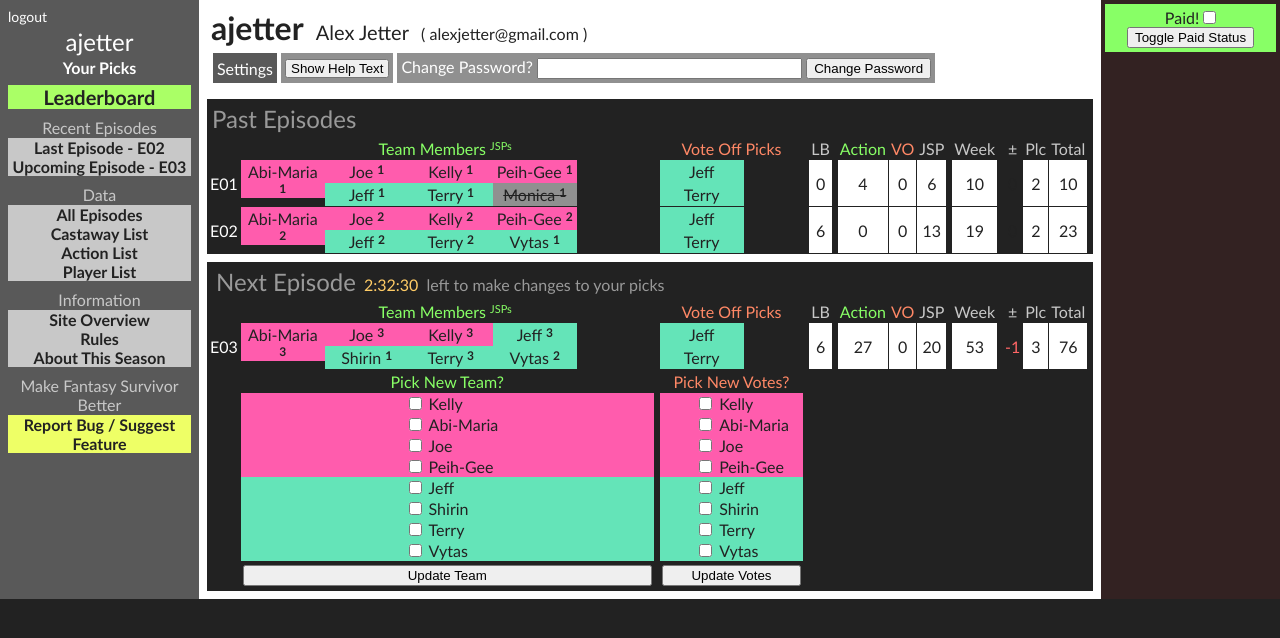
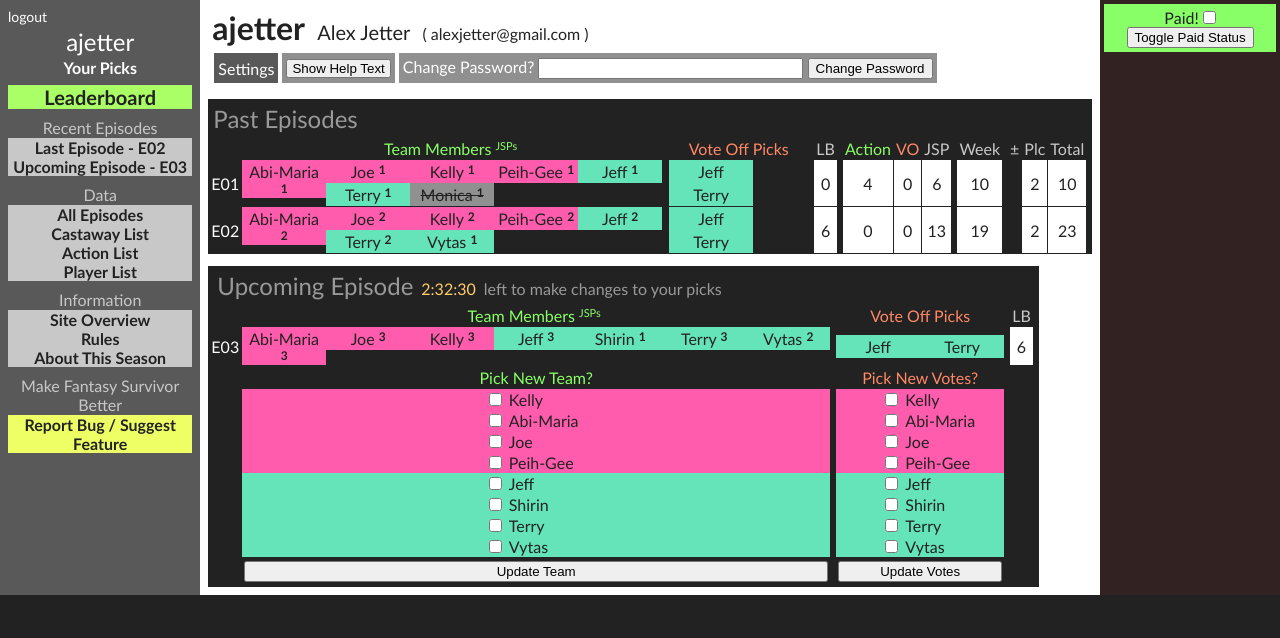
Before and after one commit to alexjetter/survivor, a Django app: page /season31/player/1/ in a window 1280 px wide. Shown: the top 638 px of the page. Run offline with Django 3.2, Linux system fonts and the light colour scheme; a user stored in the database is signed in; data comes from the database, SQL or seed files in the repository; both versions use the stored data as it was after the commit.

Commit message:
reformatted player page a bit

```diff
--- a/season31/templates/season31/player.html
+++ b/season31/templates/season31/player.html
@@ -50,7 +50,10 @@
 
 		<div class="halfspacer"></div>
 
+		<!-- PAST -->
 		<table class="noborder">
+			{% for playerepisode in pastplayerepisodes %}
+				{% if playerepisode.episode.number == 1 %}
 					<tr>
 						<td class="columnheader textleft fggrey halftitle pad4" colspan=17>Past Episodes</td>
 					</tr>
@@ -73,40 +76,7 @@
 						<td class="columnheader fglightgrey">Total</td>
 						<td class="columnheader"></td>
 					</tr>
-			{% for playerepisode in player.playerepisode_set.all %}
-			{% if not playerepisode.episode.is_locked and player == user.player and playerepisode.episode = player.get_next_episode %}
-				<tr>
-					<td class="noborder padtb4" colspan=17></td>
-				</tr>
-				{% if player.show_help_text %}
-					<tr>
-						<td class="fgblack textleft pad8 noborder" colspan=17>Below are your picks for the next episode.  Your<span class="textbold">Team</span>is on the left and your<span class="textbold">Vote Off Predictions</span>are on the right.<br>You have until<span class="textbold">8:00 PM EST / 5:00 PST</span>to make your picks each week.<br>This form will automatically lock if you refresh after that.</td>
-					</tr>
 				{% endif %}
-				<tr>
-					<td class="columnheader textleft pad4" colspan=17><span class="fggrey halftitle">Next Episode</span><span class="fgred2">{{ playerepisode.episode.time_to_lock }}<script>startTimer("{{ playerepisode.episode.seconds_to_lock }}");</script></span><span class="fggrey">left to make changes to your picks</span></td>
-				</tr>
-				<tr>
-					<td class="columnheader"></td>
-					<td class="columnheader fggreen4">Team Members<span class="font11 textsuper">JSPs</td>
-					<td class="columnheader"></td>
-					<td class="columnheader fgred4">Vote Off Picks</td>
-					<td class="columnheader"></td>
-					<td class="columnheader fglightgrey">LB</td>
-					<td class="columnheader"></td>
-					<td class="columnheader fggreen4">Action</td>
-					<td class="columnheader fgred4">VO</td>
-					<td class="columnheader fglightgrey">JSP</td>
-					<td class="columnheader"></td>
-					<td class="columnheader fglightgrey">Week</td>
-					<td class="columnheader"></td>
-					<td class="columnheader fglightgrey">±</td>
-					<td class="columnheader fglightgrey">Plc</td>
-					<td class="columnheader fglightgrey">Total</td>
-					<td class="columnheader"></td>
-				</tr>
-			{% endif %}
-			{% if playerepisode.episode.is_locked or player == user.player%}
 				<tr>
 					<td class="columnheader"><a href="{% url 'season31:episode' playerepisode.episode.id %}" class="fgwhite">{{ playerepisode.episode.short }}</a></td>
 
@@ -145,14 +115,63 @@
 					<td>{{ playerepisode.total_score }}</td>
 					<td class="columnheader"></td>
 				</tr>
-			{% else %}
+			{% endfor %}
+		</table>
+
+		<div class="halfspacer"></div>
+
+		<!-- FUTURE -->
+		<table class="noborder">
+			{% for playerepisode in futureplayerepisodes %}
+				{% if player == user.player %}
+					{% if player.show_help_text %}
 						<tr>
-				<td class="columnheader"><a href="{% url 'season31:episode' playerepisode.episode.id %}" class="fgwhite">{{ playerepisode.episode }}</a></td>
-				<td class="textleft" colspan=15>Picks will be revealed in {{ playerepisode.episode.time_to_lock }}</td>
+							<td class="fgblack textleft pad8 noborder" colspan=7>Below are your picks for the next episode.  Your<span class="textbold">Team</span>is on the left and your<span class="textbold">Vote Off Predictions</span>are on the right.<br>You have until<span class="textbold">8:00 PM EST / 5:00 PST</span>to make your picks each week.<br>This form will automatically lock if you refresh after that.</td>
+						</tr>
+					{% endif %}
+					<tr>
+						<td class="columnheader textleft pad4" colspan=7><span class="fggrey halftitle">Upcoming  Episode</span><span class="fgred2">{{ playerepisode.episode.time_to_lock }}<script>startTimer("{{ playerepisode.episode.seconds_to_lock }}");</script></span><span class="fggrey">left to make changes to your picks</span></td>
+					</tr>
+					<tr>
+						<td class="columnheader"></td>
+						<td class="columnheader fggreen4">Team Members<span class="font11 textsuper">JSPs</td>
+						<td class="columnheader"></td>
+						<td class="columnheader fgred4">Vote Off Picks</td>
+						<td class="columnheader"></td>
+						<td class="columnheader fglightgrey">LB</td>
 						<td class="columnheader"></td>
 					</tr>
 					<tr>
-				<td class="columnheader padtb4" colspan=17></td>
+						<td class="columnheader"><a href="{% url 'season31:episode' playerepisode.episode.id %}" class="fgwhite">{{ playerepisode.episode.short }}</a></td>
+
+						<td class="pad0 marg0 bgblack">
+							{% for pick in playerepisode.get_team_picks %}
+							<div class="{% if pick.out_this_episode %}out{% else %}bgtribe{{ pick.castaway_episode.tribe.color }}{% endif %} floatleft pad2 marg0 pickwidth">
+								<a href="{% url 'season31:castaway' pick.castaway.id %}" class="fgblack marg0" title="{{ pick.jsp_score }} JSPs banked at this point">{{ pick.castaway.name }}
+								<span class="font12 marg0 pad0 textbold textsuper">{{ pick.jsp_score }}</span>
+								</a>
+							</div>
+							{% endfor %}
+						</td>
+
+						<td class="columnheader"></td>
+
+						<td class="pad0 marg0 bgblack">
+							{% for pick in playerepisode.get_vote_picks %}
+							<div class="{% if pick.out_this_episode %}out{% else %}bgtribe{{ pick.castaway_episode.tribe.color }}{% endif %} floatleft pad2 marg0 pickwidth">
+								<a href="{% url 'season31:castaway' pick.castaway.id %}" class="fgblack marg0 ">{{ pick.castaway.name }}
+								</a>
+							</div>
+							{% endfor %}
+						</td>
+
+						<td class="columnheader"></td>
+						<td>{{ playerepisode.loyalty_bonus }}</td>
+						<td class="columnheader"></td>
+					</tr>
+					{% else %}
+					<tr>
+						<td class="noborder"><a href="{% url 'season31:episode' playerepisode.episode.id %}" class="fgblack textbold">{{ playerepisode.episode }}</a> Picks will be revealed in<span>{{ playerepisode.episode.time_to_lock }}<script>startTimer("{{ playerepisode.episode.seconds_to_lock }}");</script></span></td>
 					</tr>
 				{% endif %}
 			{% endfor %}
--- a/season31/views.py
+++ b/season31/views.py
@@ -59,6 +59,13 @@
 class PlayerView(generic.DetailView):
 	model = Player
 	template_name = 'season31/player.html'
+	def get_context_data(self, **kwargs):
+		context = super(PlayerView, self).get_context_data(**kwargs)
+		pastepisodes = Episode.objects.filter(is_locked = True)
+		context['pastplayerepisodes'] = PlayerEpisode.objects.filter(player = context['player'], episode__in = pastepisodes)
+		futureepisodes = Episode.objects.filter(is_locked = False)
+		context['futureplayerepisodes'] = PlayerEpisode.objects.filter(player = context['player'], episode__in = futureepisodes)
+		return context
 
 class CastawayView(generic.DetailView):
 	model = Castaway
```
Also changed, not shown: db.sqlite3. Lines whose indentation alone changed are shown as unchanged.
